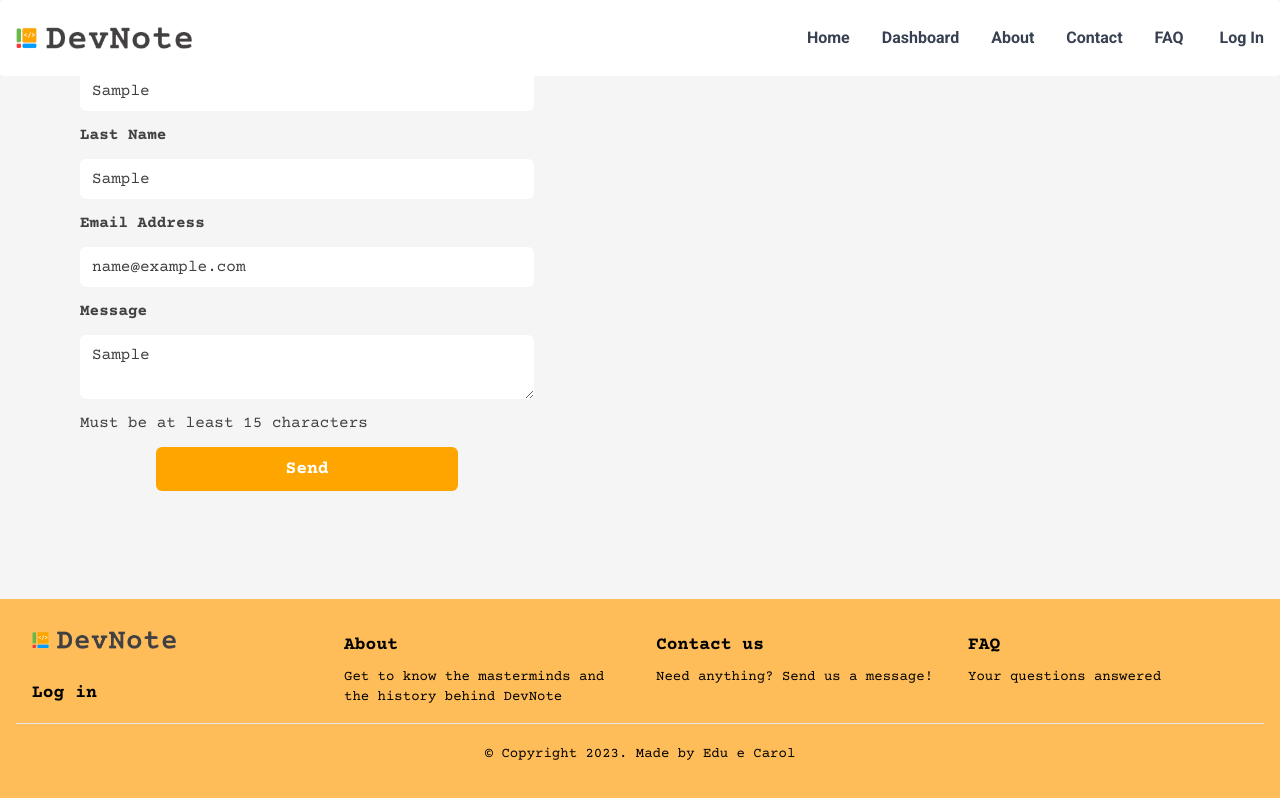
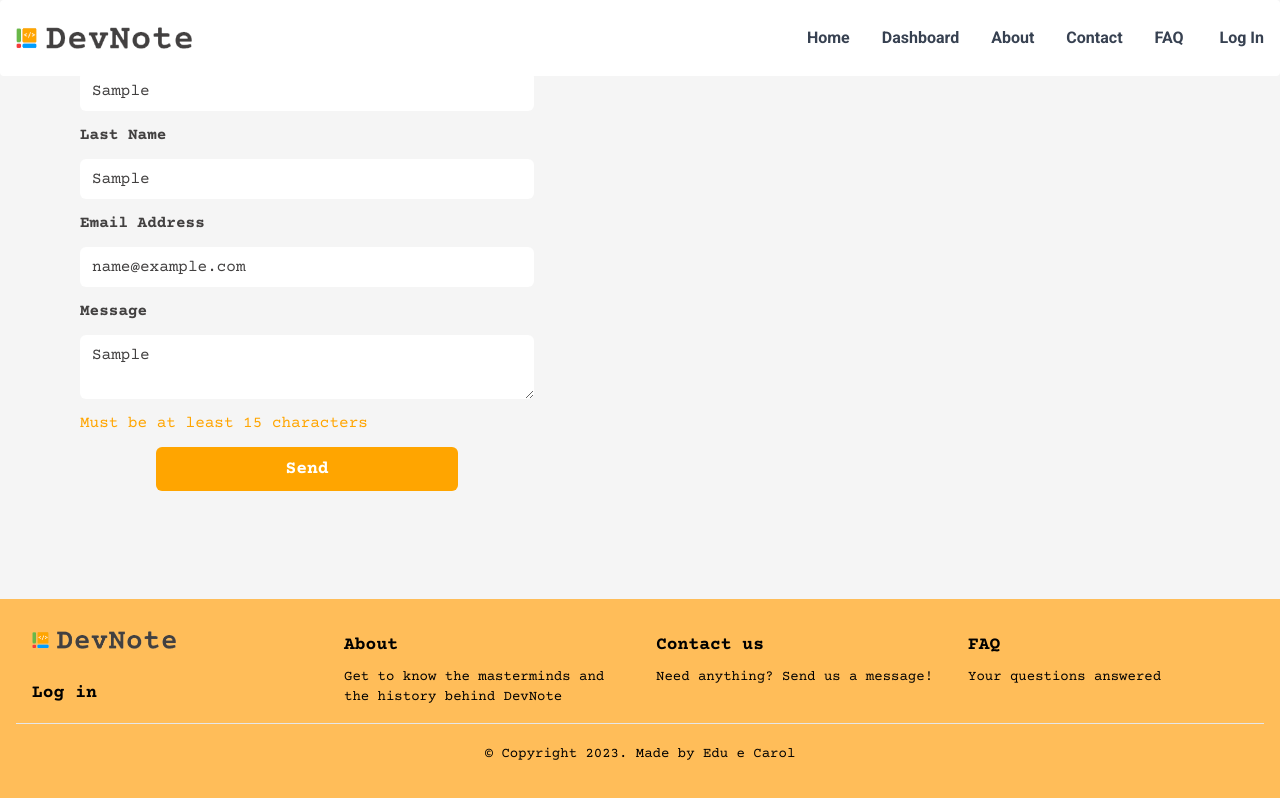
Before and after one commit to edukaki/devlist, a React (Create React App) app: page /contact in a window 1280 px wide. Both pictures are taken after typing "Sample", "Sample", "name@example.com", "Sample" into the empty fields and a click on the button "Send". Shown: the part 489-1287 px from the top of the page. Built offline with nearby package versions, Linux system fonts and the light colour scheme; no server answers.

Commit message:
feat(contact): add color on the form error message

```diff
--- a/src/components/ContactForm/index.jsx
+++ b/src/components/ContactForm/index.jsx
@@ -39,7 +39,7 @@ const ContactForm = () => {
                 className="rounded-md py-2 px-3"
             />
             {contact.touched.firstName && contact.errors.firstName ? (
-                <div>{contact.errors.firstName}</div>
+                <div className='errors'>{contact.errors.firstName}</div>
             ) : null}
 
             <label htmlFor="lastName" className="font-semibold">Last Name</label>
@@ -53,7 +53,7 @@ const ContactForm = () => {
                 className="rounded-md py-2 px-3"
             />
             {contact.touched.lastName && contact.errors.lastName ? (
-                <div>{contact.errors.lastName}</div>
+                <div className='errors'>{contact.errors.lastName}</div>
             ) : null}
 
             <label htmlFor="email" className="font-semibold">Email Address</label>
@@ -67,7 +67,7 @@ const ContactForm = () => {
                 className="rounded-md py-2 px-3"
             />
             {contact.touched.email && contact.errors.email ? (
-                <div>{contact.errors.email}</div>
+                <div className='errors'>{contact.errors.email}</div>
             ) : null}
 
             <label htmlFor="message" className="font-semibold">Message</label>
@@ -81,7 +81,7 @@ const ContactForm = () => {
                 className="rounded-md py-2 px-3"
             />
             {contact.touched.message && contact.errors.message ? (
-                <div>{contact.errors.message}</div>
+                <div className='errors'>{contact.errors.message}</div>
             ) : null}
 
                 <button type="submit" className="bg-orange text-white text-lg font-semibold p-2 rounded-md w-8/12 m-auto hover:bg-lightOrange hover:text-darkGray active:bg-[#ff8300] active:scale-110 transform duration-500 ease-in-out">Send</button>
```
